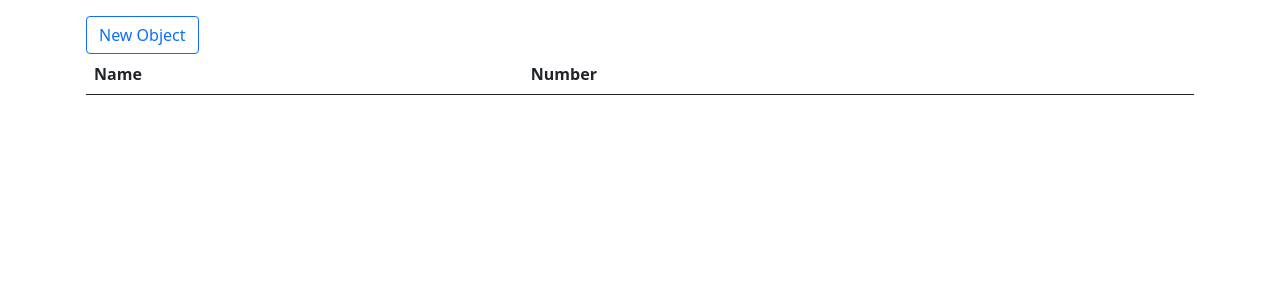
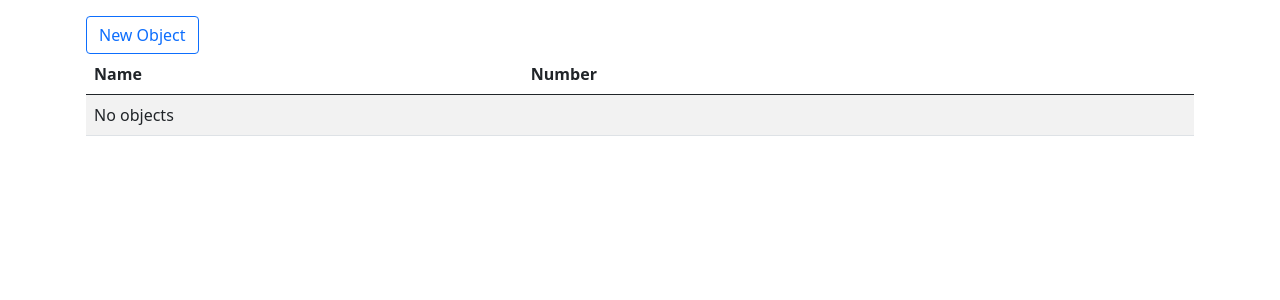
Before and after one commit to JerzyDeb/ajax_helpers, a Django app: page / in a window 1280 px wide. Shown: the top 300 px of the page. Run offline with Django 4.2, Linux system fonts and the light colour scheme; data that the repository does not hold is empty; some libraries are stand-ins or nearby versions.

Commit message:
no objects text

```diff
--- a/templates/_partials/list_partial.html
+++ b/templates/_partials/list_partial.html
@@ -18,6 +18,10 @@
         <a href="{% url 'delete' object.pk %}" class="btn btn-sm btn-danger delete-ajax m-2">{% trans 'Delete' %}</a>
       </td>
     </tr>
+    {% empty %}
+    <tr>
+      <td colspan="3">{% trans 'No objects' %}</td>
+    </tr>
   {% endfor %}
   </tbody>
 </table>
```
Also changed, not shown: locale/pl/LC_MESSAGES/django.po, 1 other file.
